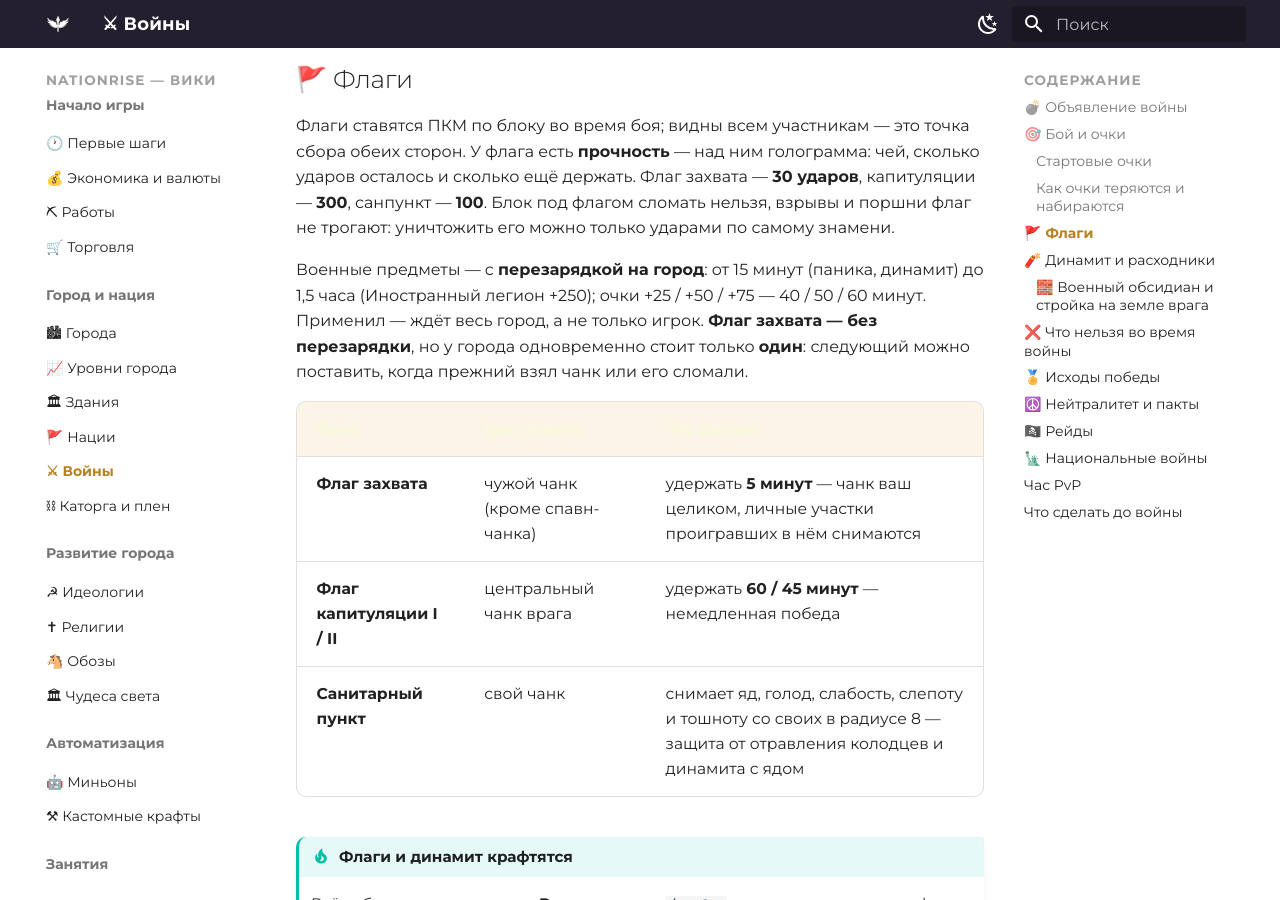
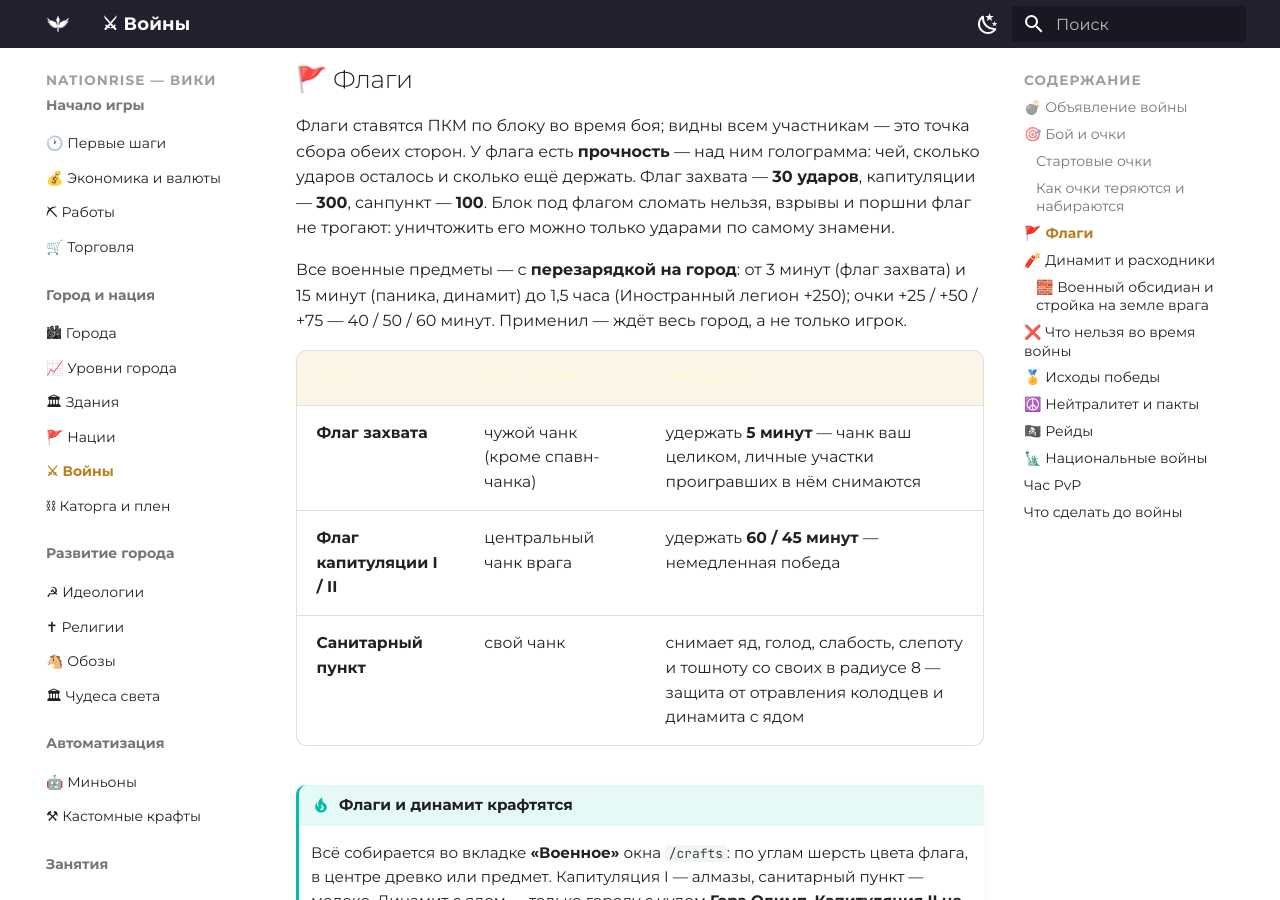
Before and after one commit to zixSSSed/NationRise-Wiki-RU, an MkDocs documentation site: the page built from docs/war.md, in a window 1280 px wide and 900 px high, scrolled down 3275 px. Built offline with MkDocs 1.6.1 and Material for MkDocs 9.7.7, drawn with Linux system fonts in a browser that asks for light colours.

Commit message:
Флаг захвата: перезарядка 3 мин (владелец, 27.09.2026); лимит одновременных флагов выключен по умолчанию
Co-Authored-By: Claude Opus 5.5 <noreply@anthropic.com>

```diff
--- a/docs/war.md
+++ b/docs/war.md
@@ -94,9 +94,8 @@
 ещё держать. Флаг захвата — **30 ударов**, капитуляции — **300**, санпункт — **100**. Блок под флагом сломать
 нельзя, взрывы и поршни флаг не трогают: уничтожить его можно только ударами по самому знамени.
 
-Военные предметы — с **перезарядкой на город**: от 15 минут (паника, динамит)
-до 1,5 часа (Иностранный легион +250); очки +25 / +50 / +75 — 40 / 50 / 60 минут. Применил — ждёт весь город, а не только игрок. **Флаг захвата — без перезарядки**, но у города одновременно стоит только **один**: следующий можно
-поставить, когда прежний взял чанк или его сломали.
+Все военные предметы — с **перезарядкой на город**: от 3 минут (флаг захвата) и 15 минут (паника, динамит)
+до 1,5 часа (Иностранный легион +250); очки +25 / +50 / +75 — 40 / 50 / 60 минут. Применил — ждёт весь город, а не только игрок.
 
 | Флаг | Где ставить | Что делает |
 |---|---|---|
```
